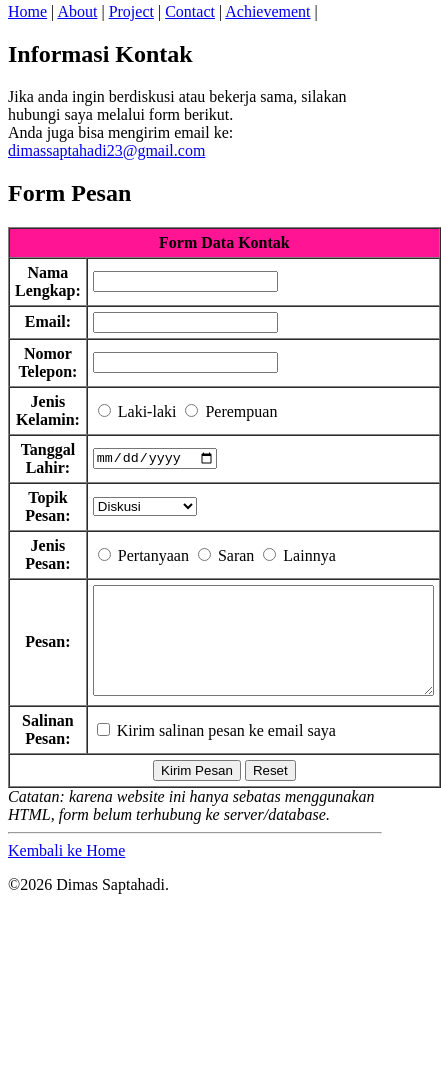
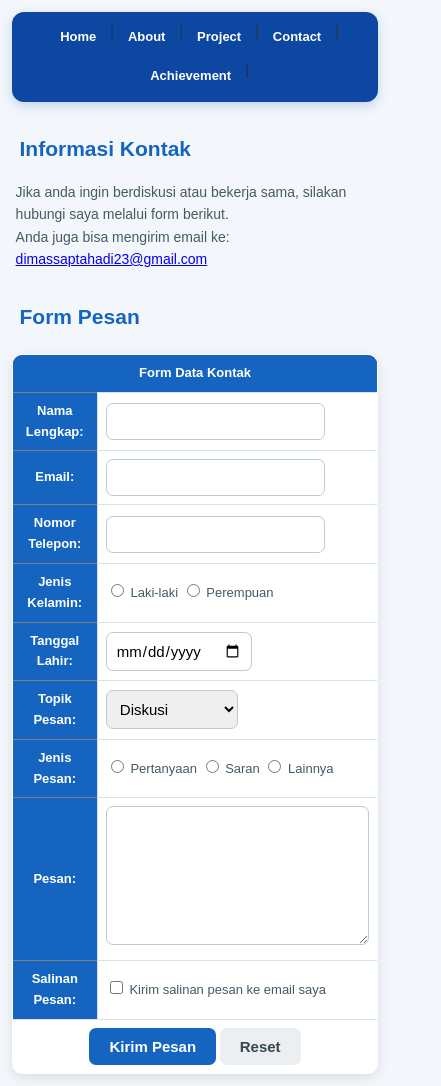
Before and after one commit to dimassapta10-svg/promnet2, a plain HTML site: page contact.html in a window 390 px wide. Shown: the part 77-1163 px from the top of the page, 441 px wide, since content can reach past the window. Before the commit the page ends 987 px from the top, so only its background shows below. Drawn offline with Linux system fonts and the light colour scheme.

Commit message:
Update personal website CSS

```diff
--- a/contact.html
+++ b/contact.html
@@ -3,7 +3,10 @@
 
 <head>
     <meta charset="UTF-8">
+    <meta name="viewport" content="width=device-width, initial-scale=1.0">
     <title>Contact - Personal Website</title>
+
+   <link rel="stylesheet" href="style.css">
 </head>
 
 <body>
@@ -125,7 +128,7 @@ kegunaan br tersebut agar teks yang "anda juga bisa mengirim email ke:" itu pind
     <nav>
         <a href="index.html">Kembali ke Home
         </a>
-        <p>&copy;2026 Dimas Saptahadi.</p>
+        <p>&copy;2026 Dimas Saptaphadi.</p>
 </body>
 
 </html>
--- /dev/null
+++ b/style.css
@@ -0,0 +1,367 @@
+*{
+    box-sizing: border-box;
+}
+
+html{
+    scroll-behavior: smooth;
+}
+
+body{
+  margin: 0;
+  padding: 0;
+  background-color: #f3f7fc;
+  color: #263238;
+  font-family: Arial, sans-serif;
+  font-size: 16px;
+  line-height: 1.6;
+
+  animation: halamanMasuk 0.8s ease;
+}
+
+h1{
+  margin: 0;
+  padding: 28px 20px 12px;
+  color: #0d47a1;
+  font-size: 32px;
+  text-align: center;
+  animation: judulTurun 0.8s ease;
+}
+
+h2{
+  width: 90%;
+  max-width: 900px;
+  margin: 30px auto 15px;
+  color: #1565c0;
+  font-size: 25px;
+}
+
+h3{
+  width: 90%;
+  max-width: 900px;
+  margin: 25px auto 10px;
+  color: #1976d2;
+  font-size: 20px;
+}
+
+p{
+  width: 90%;
+  max-width: 900px;
+  margin: 12px auto;
+  color: #455a64;
+}
+
+nav{
+  display: flex;
+  justify-content: center;
+  gap: 5px;
+  flex-wrap: wrap;
+  width: 90%;
+  max-width: 1000px;
+  margin: 15px auto;
+  padding: 10px;
+  background-color: #0d47a1;
+  border-radius: 12px;
+  box-shadow: 0 4px 12px rgba(13, 71, 161, 0.20);
+}
+
+
+/*link dari navigasi*/
+
+nav a{
+  display: inline-block;
+  padding: 8px 13px;
+  color: white;
+  text-decoration: none;
+  font-weight: bold;
+  border-radius: 8px;
+  transition: 0.3s;
+}
+
+
+/*pas disentuh*/
+
+nav a:hover{
+  background-color: #29b6f6;
+  color: #06345c;
+  transform: translateY(-2px);
+}
+
+
+hr{
+  width: 90%;
+  max-width: 1000px;
+  margin: 30px auto;
+  border: none;
+  border-top: 2px solid #d4e2ef;
+}
+
+img{
+  display: block;
+  max-width: 90%;
+  height: auto;
+  margin: 20px auto;
+  border: 4px solid white;
+  border-radius: 15px;
+  box-shadow: 0 5px 15px rgba(0, 0, 0, 0.15);
+  transition: 0.3s;
+}
+
+
+/*Efek foto pas disentuh, biar kece*/
+
+img:hover{
+  transform: scale(1.03);
+  box-shadow:
+  0 8px 20px rgba(13, 71, 161, 0.25);
+}
+
+ul,
+ol{
+  width: 90%;
+  max-width: 850px;
+  margin: 15px auto;
+  padding: 18px 40px;
+  background-color: white;
+  border-left: 5px solid #2196f3;
+  border-radius: 10px;
+  box-shadow: 0 3px 10px rgba(0, 0, 0, 0.08);
+}
+
+li{
+  margin: 7px 0;
+  color: #455a64;
+}
+
+li::marker{
+  color: #1976d2;
+  font-weight: bold;
+}
+
+
+body>a{
+  color: #1565c0;
+  font-weight: bold;
+  text-decoration: none;
+  transition: 0.3s;
+}
+
+body > a:hover{
+  color: #f57c00;
+}
+
+table{
+  width: 90%;
+  max-width: 900px;
+  margin: 20px auto;
+  background-color: white;
+  border-collapse: collapse;
+  border-radius: 10px;
+  overflow: hidden;
+  box-shadow:
+  0 4px 12px rgba(0, 0, 0, 0.10);
+}
+
+
+/*header untuk tabel*/
+th{
+  padding: 12px;
+  background-color: #1565c0;
+  color: white;
+  text-align: center;
+}
+
+
+/*isi dari tabel*/
+td{
+  padding: 12px;
+  border: 1px solid #d6e2ed;
+  color: #455a64;
+}
+
+
+/*efek hover tabel*/
+tr:hover td{
+  background-color: #eaf5ff;
+}
+
+
+/*form untuk kontak*/
+input,
+select,
+textarea{
+  max-width: 100%;
+  padding: 9px;
+  border: 1px solid #b8c9d8;
+  border-radius: 7px;
+  font-family: Arial, sans-serif;
+  font-size: 15px;
+  transition: 0.3s;
+}
+
+
+/*input ketika dipilih*/
+input:focus,
+select:focus,
+textarea:focus{
+  border-color: #2196f3;
+  outline: none;
+  box-shadow:
+  0 0 5px rgba(33, 150, 243, 0.30);
+}
+
+
+/*tombol buat kirim*/
+input[type="submit"]{
+  padding: 10px 20px;
+  background-color: #1565c0;
+  color: white;
+  border: none;
+  border-radius: 7px;
+  font-weight: bold;
+  cursor: pointer;
+  transition: 0.3s;
+}
+
+input[type="submit"]:hover{
+  background-color: #0d47a1;
+  transform: translateY(-2px);
+}
+
+
+/*tombol reset*/
+input[type="reset"]{
+  padding: 10px 20px;
+  background-color: #eceff1;
+  color: #37474f;
+  border: none;
+  border-radius: 7px;
+  font-weight: bold;
+  cursor: pointer;
+  transition: 0.3s;
+}
+
+input[type="reset"]:hover{
+  background-color: #cfd8dc;
+  transform: translateY(-2px);
+}
+
+
+/*footer buat nav*/
+nav p{
+  width: auto;
+  max-width: none;
+  margin: 5px;
+  padding: 0;
+  color: white;
+  text-align: center;
+}
+
+
+/*Link di dalam teks nav*/
+nav p a{
+  color: #29b6f6;
+}
+
+nav p a:hover{
+  color: #ff9800;
+  background-color: transparent;
+}
+
+
+/*catatan kontak*/
+i {
+  display: block;
+  width: 90%;
+  max-width: 900px;
+  margin: 15px auto;
+  padding: 12px 15px;
+  background-color: #fff8e1;
+  color: #795548;
+  border-left: 4px solid #ffb300;
+  border-radius: 6px;
+}
+
+
+@keyframes halamanMasuk{
+    from{
+      opacity: 0;
+    }
+
+    to{
+      opacity: 1;
+    }
+}
+
+
+/*animasi buat judul*/
+@keyframes judulTurun {
+
+    from{
+      opacity: 0;
+      transform: translateY(-20px);
+    }
+
+    to{
+      opacity: 1;
+      transform: translateY(0);
+    }
+}
+
+
+/*responsif buat HP*/
+@media screen and (max-width: 600px){
+    body{
+      font-size: 14px;
+    }
+
+    h1{
+      padding-top: 20px;
+      font-size: 26px;
+    }
+
+    h2{
+      font-size: 21px;
+    }
+
+    h3{
+      font-size: 18px;
+    }
+
+    nav{
+      width: 94%;
+      padding: 8px;
+    }
+
+    nav a{
+      padding: 7px 9px;
+      font-size: 13px;
+    }
+
+    p{
+      width: 92%;
+    }
+
+    table{
+      width: 94%;
+      font-size: 13px;
+    }
+
+    th,
+    td{
+      padding: 8px;
+    }
+
+    ul,
+    ol{
+      width: 94%;
+      padding-left: 30px;
+    }
+
+    img{
+      max-width: 85%;
+    }
+
+    textarea{
+      width: 100%;
+    }
+}
```
Also changed, not shown: about.html (+4 -1 lines), achievement.html (+4 -1 lines), index.html (+7 -1 lines), project.html (+3 -0 lines), assets/2025 sertifandpiala.jpeg (added).
